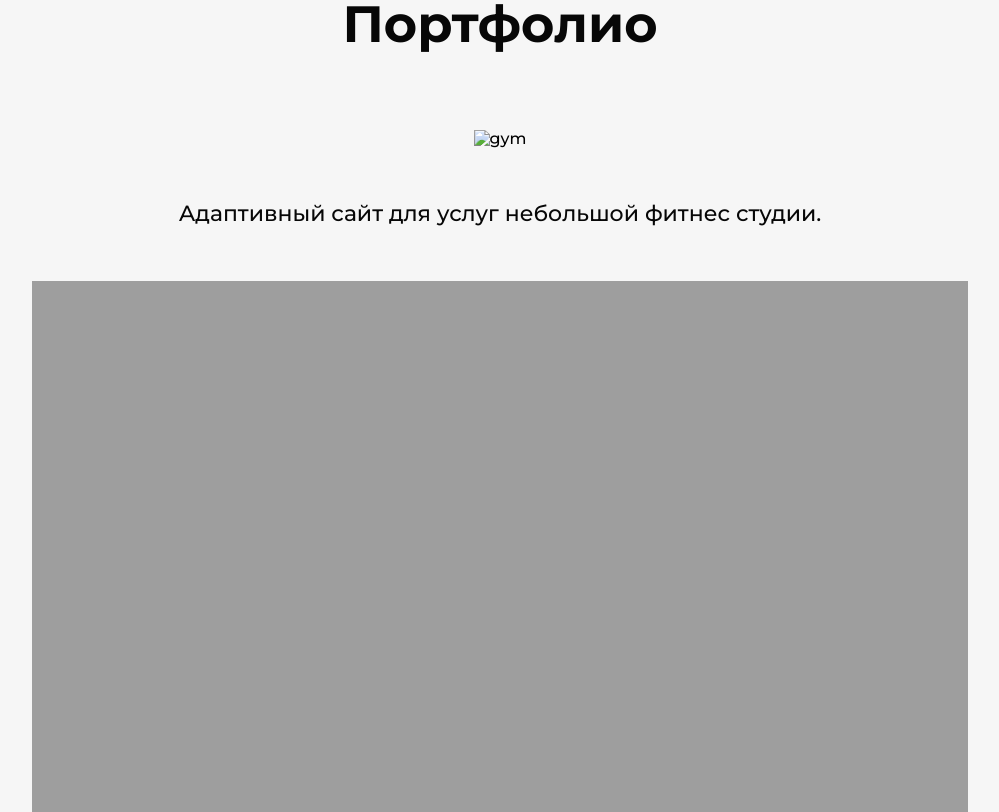
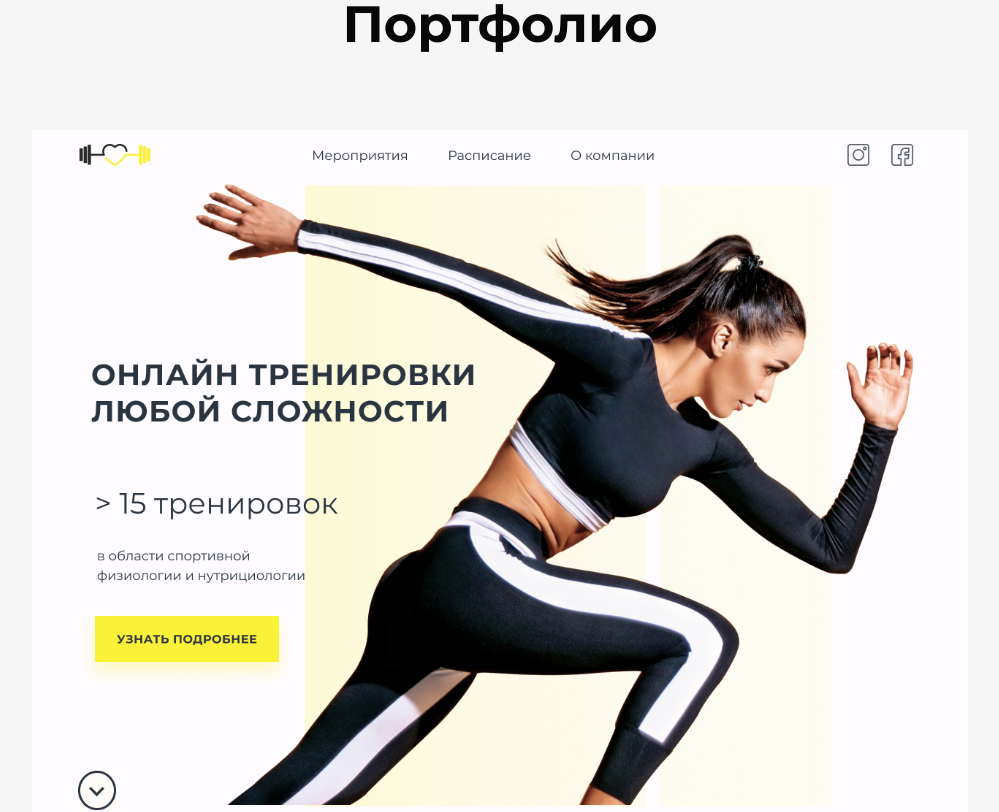
Before and after one commit to karinareiswich/portfolio, a plain HTML site: page index.html in a window 1280 px wide. Shown: the part 2015-2827 px from the top of the page, without its empty margins (140-1139 px from the left). Drawn offline with Linux system fonts and the light colour scheme; the site is published under a folder, as on GitHub Pages, so addresses that start at the root find nothing.

Commit message:
add files

```diff
--- a/index.html
+++ b/index.html
@@ -135,7 +135,7 @@
                     <div class="portfolio__wrapp">
                         <img
                             class="portfolio__img"
-                            src="/images/gym.png"
+                            src="images/gym.png"
                             alt="gym"
                             width="936"
                             height="820"
```
